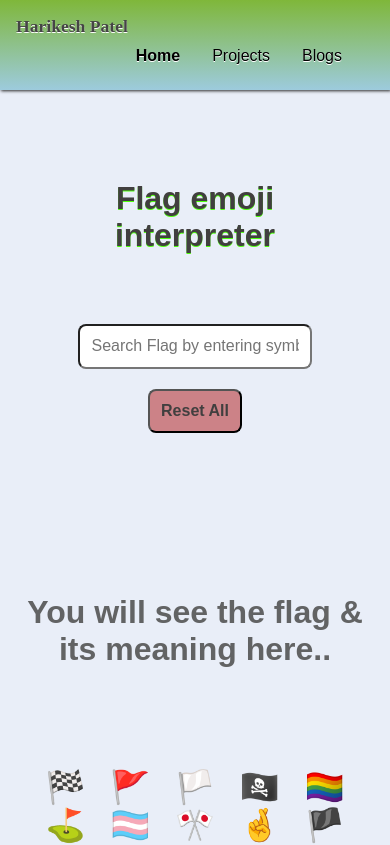
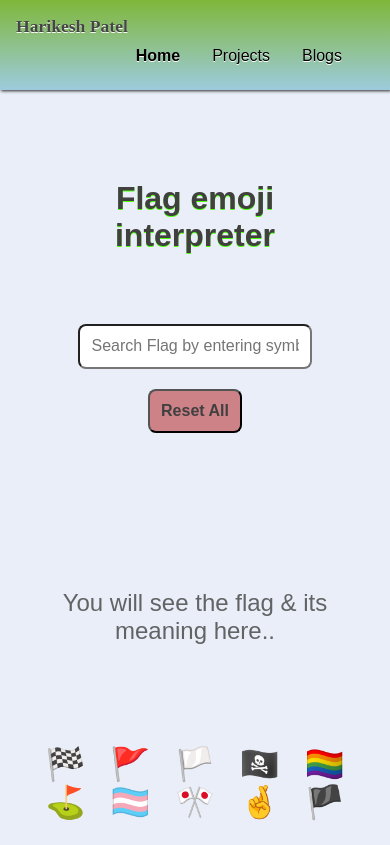
Before and after one commit to kumarharikesh/Flag-emoji-iterpreter, a React (Create React App) app: page / in a window 390 px wide. Shown: the top 845 px of the page. Built offline with nearby package versions, Linux system fonts and the light colour scheme; a web font is replaced by a local one.

Commit message:
Update styles.css

```diff
--- a/src/styles.css
+++ b/src/styles.css
@@ -27,11 +27,20 @@
     justify-content: center;
     flex-flow: wrap;
   }
-  #meaning {
+ #meaning {
     margin-bottom: 50px;
     font-weight: bold;
     color: #626364
-  }
+ }
+
+/* Media Query for smaller screens */
+@media (max-width: 600px) {
+    #meaning {
+        font-weight: 400;
+        font-size: 1.5rem;
+    }
+}
+
   /** Header css **/
   @import url("https://fonts.googleapis.com/css2?family=Montserrat:wght@400;700&display=swap");
   body {
```
